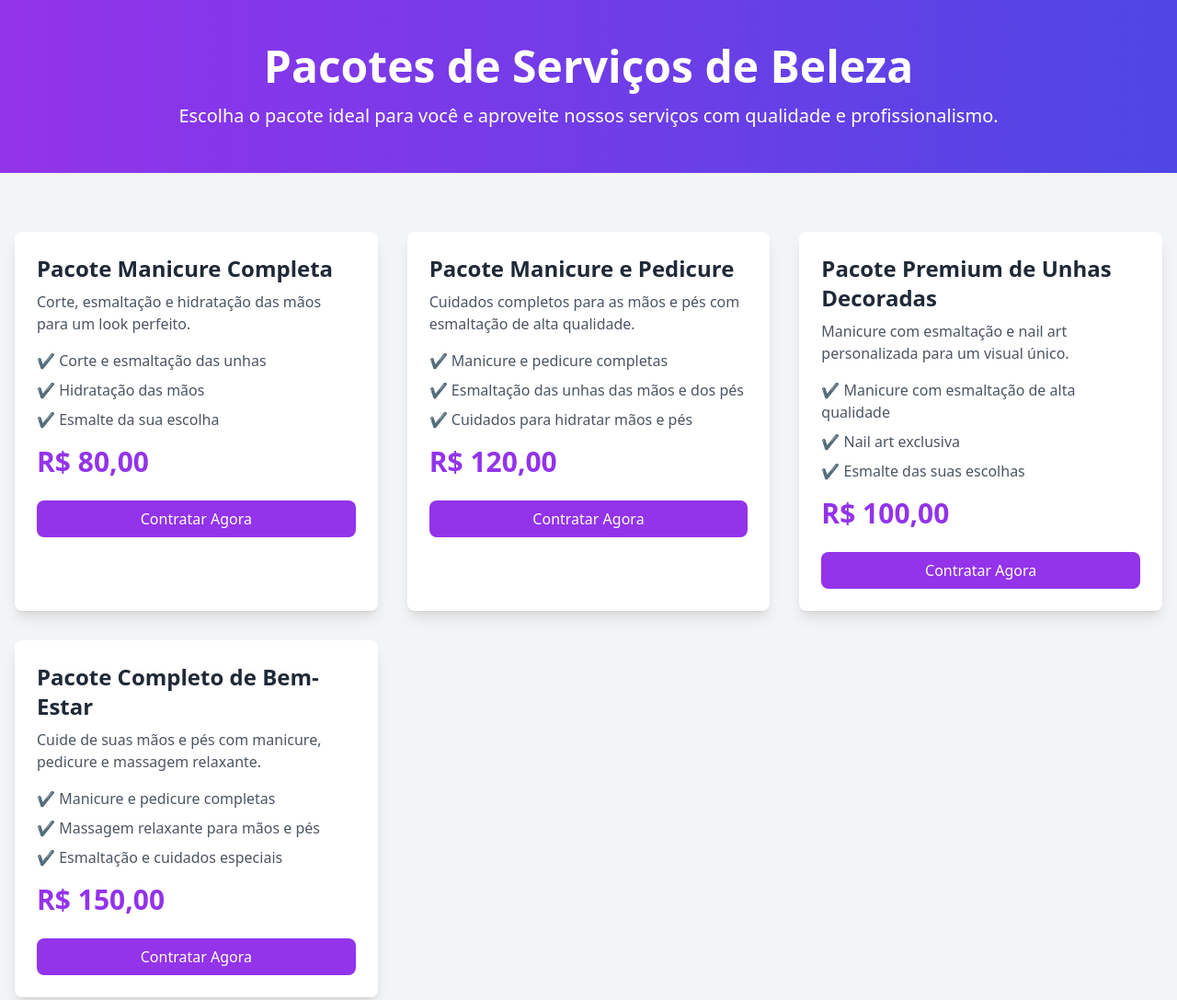
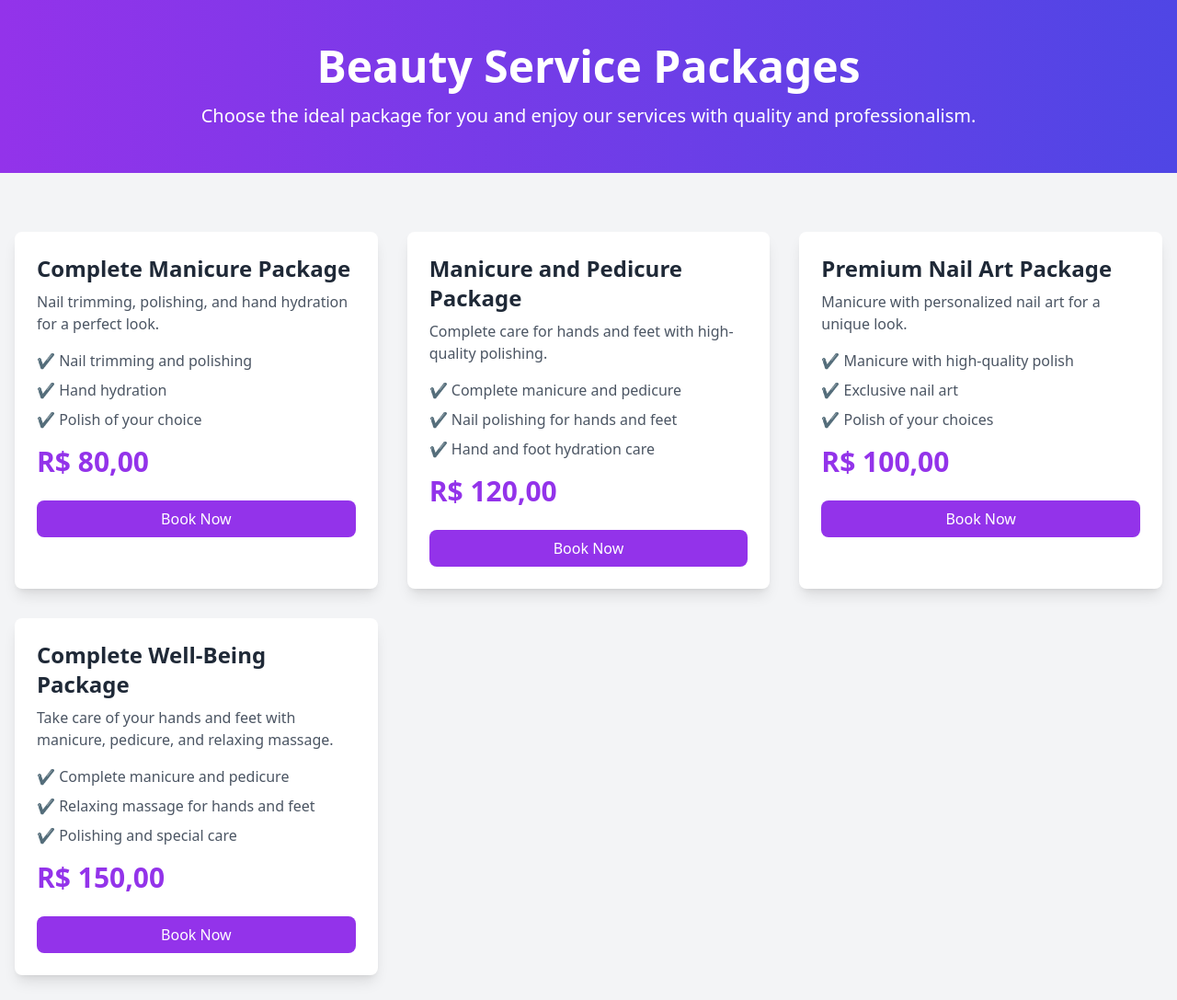
Before and after one commit to elvispereira072/manicure-web, a plain HTML site: page index.html in a window 1280 px wide. Shown: the top 1087 px of the page at 92% size. Drawn offline with nearby package versions, Linux system fonts and the light colour scheme.

Commit message:
Update index.html

```diff
--- a/index.html
+++ b/index.html
@@ -1,102 +1,102 @@
 <!DOCTYPE html>
-<html lang="pt-br">
+<html lang="en">
 <head>
     <meta charset="UTF-8">
     <meta name="viewport" content="width=device-width, initial-scale=1.0">
-    <title>Pacotes de Serviços</title>
-    <!-- Link do Tailwind CSS (via CDN) -->
+    <title>Service Packages</title>
+    <!-- Link to Tailwind CSS (via CDN) -->
     <script src="https://cdn.tailwindcss.com"></script>
     <link rel="icon" href="assets/Foto1.webp" type="image/x-icon">
 </head>
 <body class="bg-gray-100 font-sans">
 
-    <!-- Seção de Introdução -->
+    <!-- Introduction Section -->
     <section class="text-center py-12 bg-gradient-to-r from-purple-600 to-indigo-600 text-white">
-        <h1 class="text-4xl md:text-5xl font-bold">Pacotes de Serviços de Beleza</h1>
-        <p class="mt-4 text-lg md:text-xl">Escolha o pacote ideal para você e aproveite nossos serviços com qualidade e profissionalismo.</p>
+        <h1 class="text-4xl md:text-5xl font-bold">Beauty Service Packages</h1>
+        <p class="mt-4 text-lg md:text-xl">Choose the ideal package for you and enjoy our services with quality and professionalism.</p>
     </section>
 
-    <!-- Seção de Pacotes -->
+    <!-- Packages Section -->
     <section class="container mx-auto px-4 py-16">
         <div class="grid grid-cols-1 sm:grid-cols-2 md:grid-cols-3 gap-8">
 
-            <!-- Pacote 1: Manicure Completa -->
+            <!-- Package 1: Complete Manicure -->
             <div class="bg-white p-6 rounded-lg shadow-lg hover:shadow-xl transition-all duration-300">
-                <h2 class="text-2xl font-semibold text-gray-800">Pacote Manicure Completa</h2>
-                <p class="mt-2 text-gray-600">Corte, esmaltação e hidratação das mãos para um look perfeito.</p>
+                <h2 class="text-2xl font-semibold text-gray-800">Complete Manicure Package</h2>
+                <p class="mt-2 text-gray-600">Nail trimming, polishing, and hand hydration for a perfect look.</p>
                 <ul class="mt-4 space-y-2 text-gray-600">
-                    <li>✔ Corte e esmaltação das unhas</li>
-                    <li>✔ Hidratação das mãos</li>
-                    <li>✔ Esmalte da sua escolha</li>
+                    <li>✔ Nail trimming and polishing</li>
+                    <li>✔ Hand hydration</li>
+                    <li>✔ Polish of your choice</li>
                 </ul>
                 <div class="mt-4">
                     <span class="text-3xl font-bold text-purple-600">R$ 80,00</span>
                 </div>
-                <!-- Botão para WhatsApp -->
-                <a href="https://wa.me/55[seu_número]?text=Gostaria%20de%20agendar%20o%20Pacote%20Manicure%20Completa"
-                   class="mt-6 px-6 py-2 bg-purple-600 text-white rounded-lg hover:bg-purple-700 transition duration-300 w-full text-center block">Contratar Agora</a>
+                <!-- Button for WhatsApp -->
+                <a href="https://wa.me/55[your_number]?text=I%20would%20like%20to%20book%20the%20Complete%20Manicure%20Package"
+                   class="mt-6 px-6 py-2 bg-purple-600 text-white rounded-lg hover:bg-purple-700 transition duration-300 w-full text-center block">Book Now</a>
             </div>
 
-            <!-- Pacote 2: Manicure e Pedicure -->
+            <!-- Package 2: Manicure and Pedicure -->
             <div class="bg-white p-6 rounded-lg shadow-lg hover:shadow-xl transition-all duration-300">
-                <h2 class="text-2xl font-semibold text-gray-800">Pacote Manicure e Pedicure</h2>
-                <p class="mt-2 text-gray-600">Cuidados completos para as mãos e pés com esmaltação de alta qualidade.</p>
+                <h2 class="text-2xl font-semibold text-gray-800">Manicure and Pedicure Package</h2>
+                <p class="mt-2 text-gray-600">Complete care for hands and feet with high-quality polishing.</p>
                 <ul class="mt-4 space-y-2 text-gray-600">
-                    <li>✔ Manicure e pedicure completas</li>
-                    <li>✔ Esmaltação das unhas das mãos e dos pés</li>
-                    <li>✔ Cuidados para hidratar mãos e pés</li>
+                    <li>✔ Complete manicure and pedicure</li>
+                    <li>✔ Nail polishing for hands and feet</li>
+                    <li>✔ Hand and foot hydration care</li>
                 </ul>
                 <div class="mt-4">
                     <span class="text-3xl font-bold text-purple-600">R$ 120,00</span>
                 </div>
-                <!-- Botão para WhatsApp -->
-                <a href="https://wa.me/55[seu_número]?text=Gostaria%20de%20agendar%20o%20Pacote%20Manicure%20e%20Pedicure"
-                   class="mt-6 px-6 py-2 bg-purple-600 text-white rounded-lg hover:bg-purple-700 transition duration-300 w-full text-center block">Contratar Agora</a>
+                <!-- Button for WhatsApp -->
+                <a href="https://wa.me/55[your_number]?text=I%20would%20like%20to%20book%20the%20Manicure%20and%20Pedicure%20Package"
+                   class="mt-6 px-6 py-2 bg-purple-600 text-white rounded-lg hover:bg-purple-700 transition duration-300 w-full text-center block">Book Now</a>
             </div>
 
-            <!-- Pacote 3: Pacote Premium de Unhas Decoradas -->
+            <!-- Package 3: Premium Nail Art Package -->
             <div class="bg-white p-6 rounded-lg shadow-lg hover:shadow-xl transition-all duration-300">
-                <h2 class="text-2xl font-semibold text-gray-800">Pacote Premium de Unhas Decoradas</h2>
-                <p class="mt-2 text-gray-600">Manicure com esmaltação e nail art personalizada para um visual único.</p>
+                <h2 class="text-2xl font-semibold text-gray-800">Premium Nail Art Package</h2>
+                <p class="mt-2 text-gray-600">Manicure with personalized nail art for a unique look.</p>
                 <ul class="mt-4 space-y-2 text-gray-600">
-                    <li>✔ Manicure com esmaltação de alta qualidade</li>
-                    <li>✔ Nail art exclusiva</li>
-                    <li>✔ Esmalte das suas escolhas</li>
+                    <li>✔ Manicure with high-quality polish</li>
+                    <li>✔ Exclusive nail art</li>
+                    <li>✔ Polish of your choices</li>
                 </ul>
                 <div class="mt-4">
                     <span class="text-3xl font-bold text-purple-600">R$ 100,00</span>
                 </div>
-                <!-- Botão para WhatsApp -->
-                <a href="https://wa.me/55[seu_número]?text=Gostaria%20de%20agendar%20o%20Pacote%20Premium%20de%20Unhas%20Decoradas"
-                   class="mt-6 px-6 py-2 bg-purple-600 text-white rounded-lg hover:bg-purple-700 transition duration-300 w-full text-center block">Contratar Agora</a>
+                <!-- Button for WhatsApp -->
+                <a href="https://wa.me/55[your_number]?text=I%20would%20like%20to%20book%20the%20Premium%20Nail%20Art%20Package"
+                   class="mt-6 px-6 py-2 bg-purple-600 text-white rounded-lg hover:bg-purple-700 transition duration-300 w-full text-center block">Book Now</a>
             </div>
 
-            <!-- Pacote 4: Pacote Completo de Bem-Estar -->
+            <!-- Package 4: Complete Well-Being Package -->
             <div class="bg-white p-6 rounded-lg shadow-lg hover:shadow-xl transition-all duration-300">
-                <h2 class="text-2xl font-semibold text-gray-800">Pacote Completo de Bem-Estar</h2>
-                <p class="mt-2 text-gray-600">Cuide de suas mãos e pés com manicure, pedicure e massagem relaxante.</p>
+                <h2 class="text-2xl font-semibold text-gray-800">Complete Well-Being Package</h2>
+                <p class="mt-2 text-gray-600">Take care of your hands and feet with manicure, pedicure, and relaxing massage.</p>
                 <ul class="mt-4 space-y-2 text-gray-600">
-                    <li>✔ Manicure e pedicure completas</li>
-                    <li>✔ Massagem relaxante para mãos e pés</li>
-                    <li>✔ Esmaltação e cuidados especiais</li>
+                    <li>✔ Complete manicure and pedicure</li>
+                    <li>✔ Relaxing massage for hands and feet</li>
+                    <li>✔ Polishing and special care</li>
                 </ul>
                 <div class="mt-4">
                     <span class="text-3xl font-bold text-purple-600">R$ 150,00</span>
                 </div>
-                <!-- Botão para WhatsApp -->
-                <a href="https://wa.me/55[seu_número]?text=Gostaria%20de%20agendar%20o%20Pacote%20Completo%20de%20Bem-Estar"
-                   class="mt-6 px-6 py-2 bg-purple-600 text-white rounded-lg hover:bg-purple-700 transition duration-300 w-full text-center block">Contratar Agora</a>
+                <!-- Button for WhatsApp -->
+                <a href="https://wa.me/55[your_number]?text=I%20would%20like%20to%20book%20the%20Complete%20Well-Being%20Package"
+                   class="mt-6 px-6 py-2 bg-purple-600 text-white rounded-lg hover:bg-purple-700 transition duration-300 w-full text-center block">Book Now</a>
             </div>
 
         </div>
     </section>
 
-    <!-- Seção de Contato -->
+    <!-- Contact Section -->
     <section class="text-center py-12 bg-gray-200">
-        <h2 class="text-3xl font-semibold text-gray-800">Entre em Contato</h2>
-        <p class="mt-4 text-lg text-gray-600">Se você tem alguma dúvida ou quer mais informações sobre os nossos pacotes, entre em contato conosco.</p>
+        <h2 class="text-3xl font-semibold text-gray-800">Contact Us</h2>
+        <p class="mt-4 text-lg text-gray-600">If you have any questions or want more information about our packages, please contact us.</p>
         <br>
-        <a href="https://wa.me/55[seu_número]" class="mt-6 px-8 py-3 bg-purple-600 text-white rounded-lg hover:bg-purple-700 transition duration-300">Fale Conosco</a>
+        <a href="https://wa.me/55[your_number]" class="mt-6 px-8 py-3 bg-purple-600 text-white rounded-lg hover:bg-purple-700 transition duration-300">Talk to Us</a>
     </section>
 
 </body>
```
